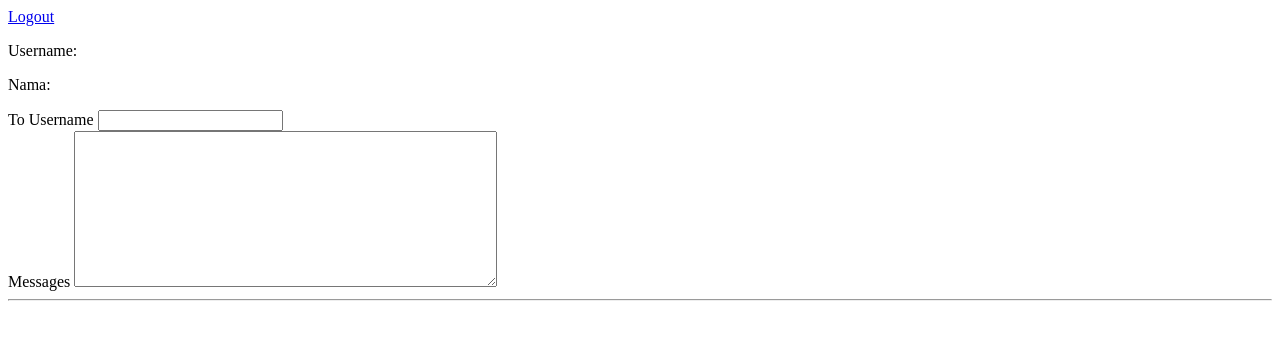
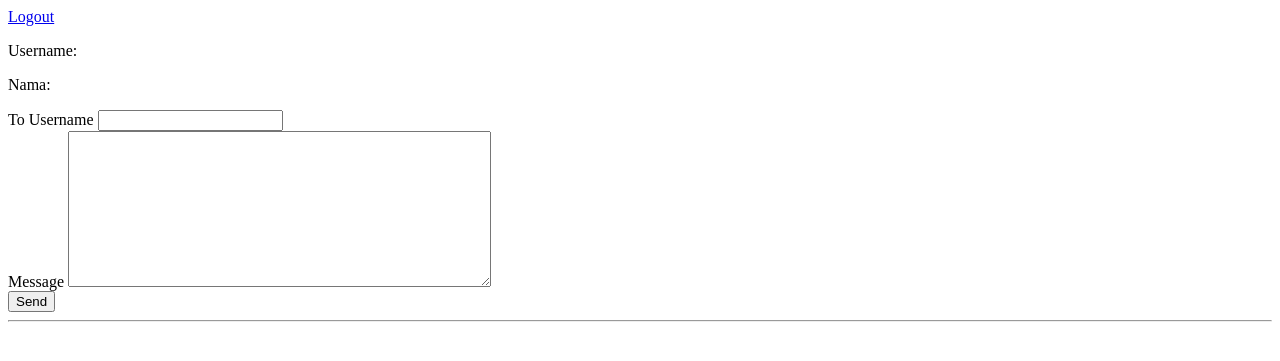
Before and after one commit to agungdh/testChatApps__web, a CodeIgniter app: page /database/ in a window 1280 px wide. Shown: the top 361 px of the page. Run offline with CodeIgniter, Linux system fonts and the light colour scheme; the visitor is signed in with stand-in values (Sample User, id 1).

Commit message:
sejadinya juga :(

```diff
--- a/application/views/home.php
+++ b/application/views/home.php
@@ -13,12 +13,14 @@
 
 	<div id="form">
 		<label>To Username</label>
-		<input type="text" name="username">
+		<input type="text" id="username">
 		<br>
 
-		<label>Messages</label>
-		<textarea name="messages" rows="10" cols="50"></textarea>
+		<label>Message</label>
+		<textarea id="message" rows="10" cols="50"></textarea>
 		<br>
+
+		<button onclick="send()">Send</button>
 	</div>
 
 	<hr>
@@ -32,5 +34,34 @@
 	<script type="text/javascript" src="<?php echo base_url('assets/socket.io.dev.js'); ?>"></script>
 	<!-- Socket IO -->
 	<!-- <script type="text/javascript" src="<?php echo base_url('assets/socket.io.js'); ?>"></script> -->
+
+	<script type="text/javascript">
+		var userID = <?php echo $this->session->user->id; ?>;
+		var socket = io('localhost:3000');
+	</script>
+
+	<script type="text/javascript">
+		function clear() {
+			$("#message").val('');
+		}
+
+		function send() {
+			data = {
+				userID: userID,
+				username: $("#username").val(),
+				message: $("#message").val(),
+			};
+
+			socket.emit('sendChat', data);
+			clear();
+			return false;
+		}
+
+	    socket.on('receiveChat__' + userID, function(msg){
+	      $('#chat').append(
+	      	'<p>' + msg + '</p><br>'
+	      	);
+	    });
+	</script>
 </body>
 </html>
```
